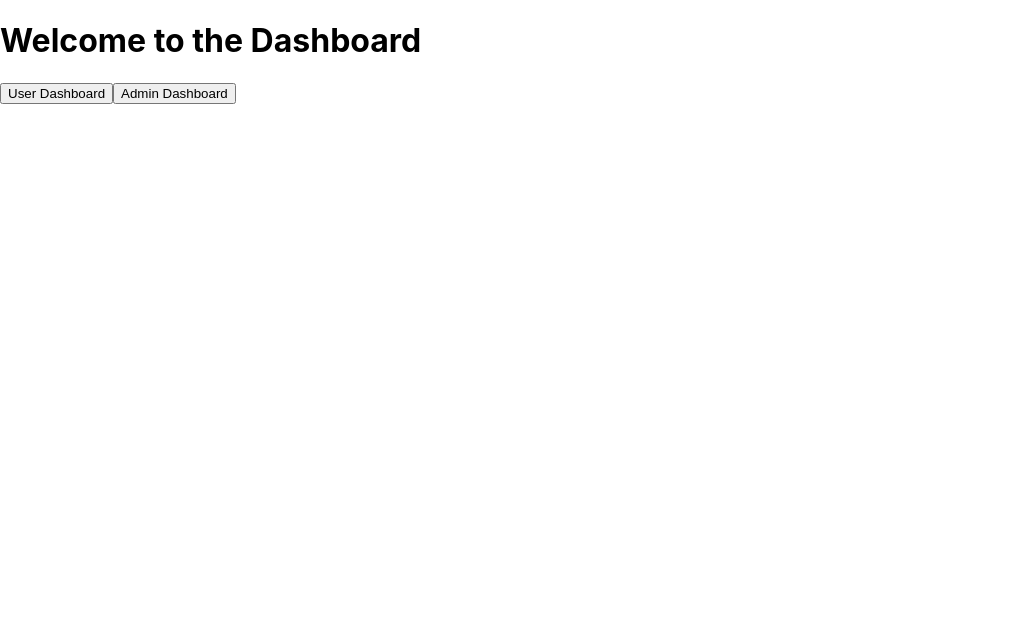
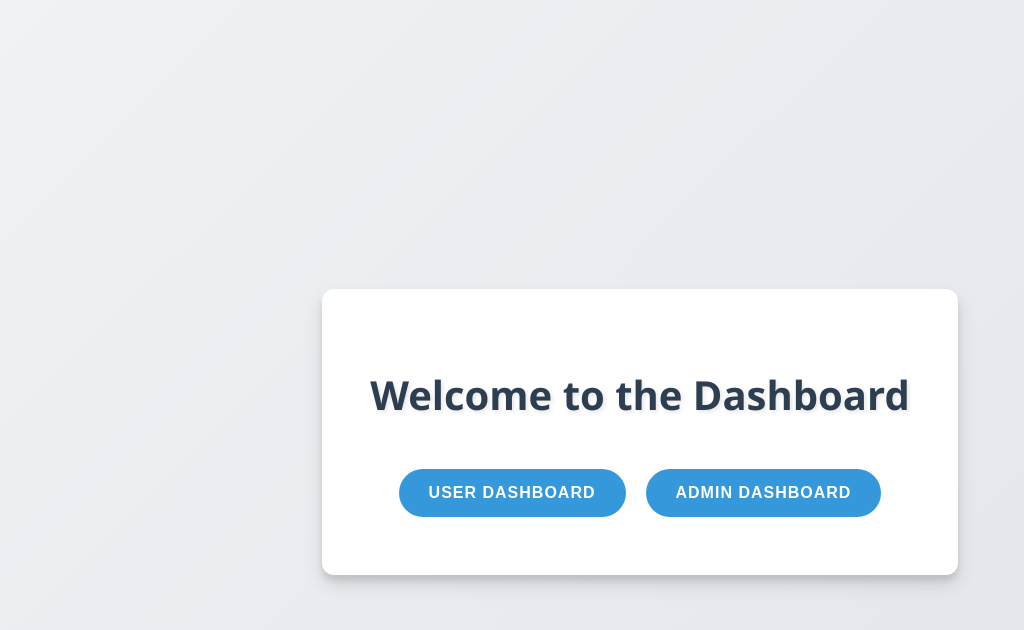
Before and after one commit to NRSRaju/Billing-and-Payment-Management, a React (Create React App) app: page / in a window 1280 px wide. Shown: the top 630 px of the page, without its empty margins (0-1024 px from the left). Built offline with nearby package versions, Linux system fonts and the light colour scheme.

Commit message:
Update App.css

```diff
--- a/src/App.css
+++ b/src/App.css
@@ -1,38 +1,94 @@
-.App {
-  text-align: center;
+/* App.css */
+
+/* General reset and base styles */
+body, html {
+  margin: 0;
+  padding: 0;
+  box-sizing: border-box;
+  font-family: 'Segoe UI', Tahoma, Geneva, Verdana, sans-serif;
+  background-color: #f0f2f5;
+  line-height: 1.6;
+  color: #333;
 }
 
-.App-logo {
-  height: 40vmin;
-  pointer-events: none;
-}
-
-@media (prefers-reduced-motion: no-preference) {
-  .App-logo {
-    animation: App-logo-spin infinite 20s linear;
-  }
-}
-
-.App-header {
-  background-color: #282c34;
-  min-height: 100vh;
+/* Centering the HomePage content */
+.home-page {
   display: flex;
   flex-direction: column;
   align-items: center;
   justify-content: center;
-  font-size: calc(10px + 2vmin);
-  color: white;
+  min-height: 100vh;
+  padding: 2rem;
+  background: linear-gradient(135deg, #f0f2f5 0%, #e0e4e9 100%);
 }
 
-.App-link {
-  color: #61dafb;
+/* Card styling with box shadow */
+.card {
+  background-color: #ffffff;
+  border-radius: 12px;
+  padding: 3rem;
+  text-align: center;
+  box-shadow: 0 10px 20px rgba(0, 0, 0, 0.1), 0 6px 6px rgba(0, 0, 0, 0.1);
+  transition: all 0.3s cubic-bezier(0.25, 0.8, 0.25, 1);
 }
 
-@keyframes App-logo-spin {
-  from {
-    transform: rotate(0deg);
+.card:hover {
+  box-shadow: 0 15px 30px rgba(0, 0, 0, 0.15), 0 10px 10px rgba(0, 0, 0, 0.1);
+  transform: translateY(-5px);
+}
+
+/* Styling the heading */
+.card h1 {
+  font-size: 2.5rem;
+  color: #2c3e50;
+  margin-bottom: 2rem;
+  text-shadow: 2px 2px 4px rgba(0, 0, 0, 0.1);
+}
+
+/* Button styling */
+.card button {
+  background-color: #3498db;
+  color: white;
+  border: none;
+  padding: 15px 30px;
+  margin: 10px;
+  font-size: 1rem;
+  cursor: pointer;
+  border-radius: 50px;
+  transition: all 0.3s ease;
+  text-transform: uppercase;
+  letter-spacing: 1px;
+  font-weight: bold;
+}
+
+/* Hover effect for buttons */
+.card button:hover {
+  background-color: #2980b9;
+  transform: translateY(-2px);
+  box-shadow: 0 7px 14px rgba(0, 0, 0, 0.18), 0 5px 5px rgba(0, 0, 0, 0.12);
+}
+
+/* Focus effect for buttons */
+.card button:focus {
+  outline: none;
+  box-shadow: 0 0 0 3px rgba(52, 152, 219, 0.5);
+}
+
+/* Active button effect */
+.card button:active {
+  background-color: #2471a3;
+  transform: translateY(1px);
+  box-shadow: 0 3px 6px rgba(0, 0, 0, 0.16), 0 3px 6px rgba(0, 0, 0, 0.23);
+}
+
+/* Responsive design */
+@media (max-width: 768px) {
+  .card h1 {
+    font-size: 2rem;
   }
-  to {
-    transform: rotate(360deg);
+
+  .card button {
+    padding: 12px 24px;
+    font-size: 0.9rem;
   }
 }
```
